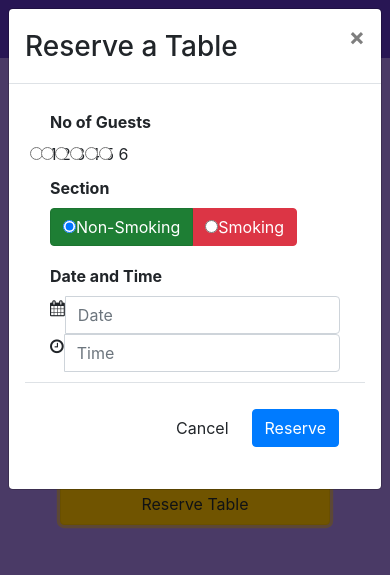
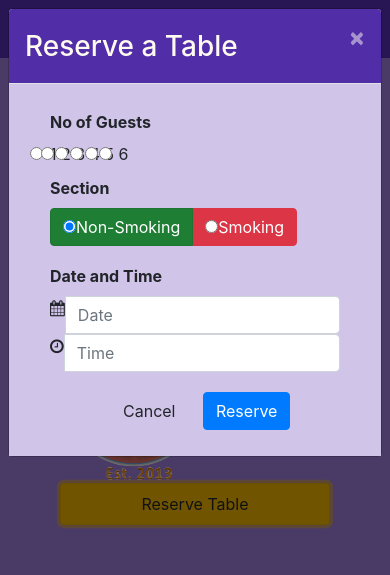
Before and after one commit to ganeshjanamanchi/Bootstrap, a website: page index.html in a window 390 px wide. Both pictures are taken after a click on the button "Reserve Table". Shown: the top 575 px of the page. Drawn offline with nearby package versions, Linux system fonts and the light colour scheme.

Commit message:
assignment 4

```diff
--- a/css/styles.scss
+++ b/css/styles.scss
@@ -72,3 +72,21 @@ body{
     position: absolute;
     bottom: 0px;
 }
+
+// Modal
+.modal-header {
+  background-color: $background-dark;
+  color: floralwhite;
+}
+
+.close {
+  color: floralwhite;
+}
+
+.modal-body {
+  background-color: $background-pale;
+}
+
+.modal-footer {
+  background: $background-light ;
+}
--- a/index.html
+++ b/index.html
@@ -34,7 +34,7 @@
           <li class="nav-items"><a class="nav-link" href="./contactus.html"><span class="fa fa-address-card fa-lg"></span> Contact</a></li>
         </ul>
         <span class="navbar-text">
-          <a data-toggle="modal" data-target="#loginModal"><span class="fa fa-sign-in">Login</span></a>
+          <span id="loginModalButton" class="fa fa-sign-in">Login</span>
         </span>
       </div>
     </div>
@@ -83,12 +83,12 @@
                   <img src="img/logo.png" class="img-fluid">
                 </div>
                 <div class="btn-block col-sm align-self-center">
-                  <a data-toggle="modal" data-target="#reserveModal"><button class="btn btn-warning btn-block nav-link" type="button" name="button">Reserve Table</button></a>
+                  <button id="myModalButton" class="btn btn-warning btn-block nav-link" type="button" name="button">Reserve Table</button>
                 </div>
             </div>
         </div>
     </header>
-
+<!-- Reserve table model -->
     <div class="modal fade" id="reserveModal" role="dialog">
       <div class="modal-dialog" role="content">
         <div class="modal-content">
@@ -142,14 +142,14 @@
             </div>
           </div>
             </div>
-            <div class="modal-footer">
               <div class="form-group-row">
               <div class="form-inline">
                 <br>
+                <div class="offset-3">
                 <button type="button" class="btn btn-default " data-dismiss="modal">Cancel</button>
                 <button style="margin:10px" type="submit" class="btn btn-primary">Reserve</button>
               </div>
-            </div>
+              </div>
             </div>
 
           </form>
--- a/js/scripts.js
+++ b/js/scripts.js
@@ -12,4 +12,12 @@ $(document).ready(function(){
             $("#carousel-button").children("span").addClass('fa-pause');
         }
     });
+
+    $("#myModalButton").click(function(){
+      $("#reserveModal").modal('toggle');
+    });
+
+    $("#loginModalButton").click(function(){
+      $("#loginModal").modal('toggle');
+    });
 });
```
Also changed, not shown: css/styles.css, 1 other file.
